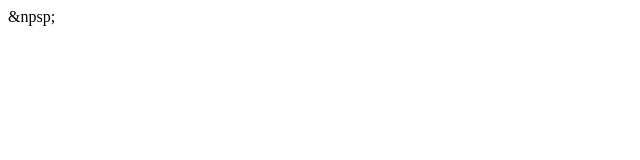
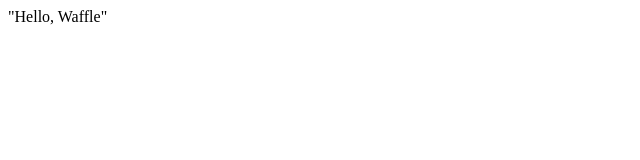
Before and after one commit to matthiasrossini/work-in-progtris, a plain HTML site: page index.html in a window 1280 px wide. Shown: the full height of the page, 0-640 px from the left. Drawn offline with Linux system fonts and the light colour scheme.

Commit message:
Update index.html

```diff
--- a/index.html
+++ b/index.html
@@ -5,6 +5,6 @@
 </title>
 </head>
 <body>
-&npsp;
+"Hello, Waffle"
 </body>
 </html>
```
